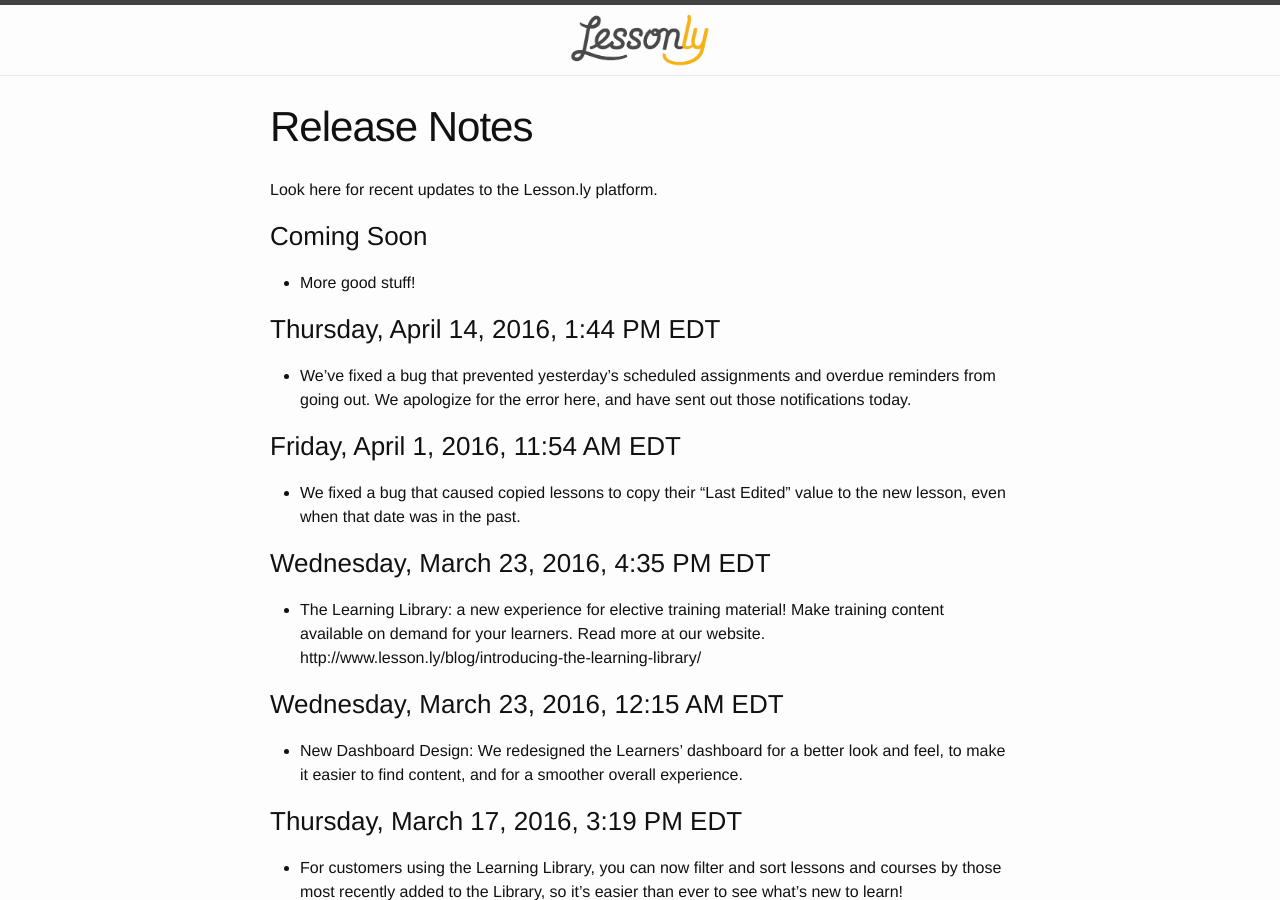
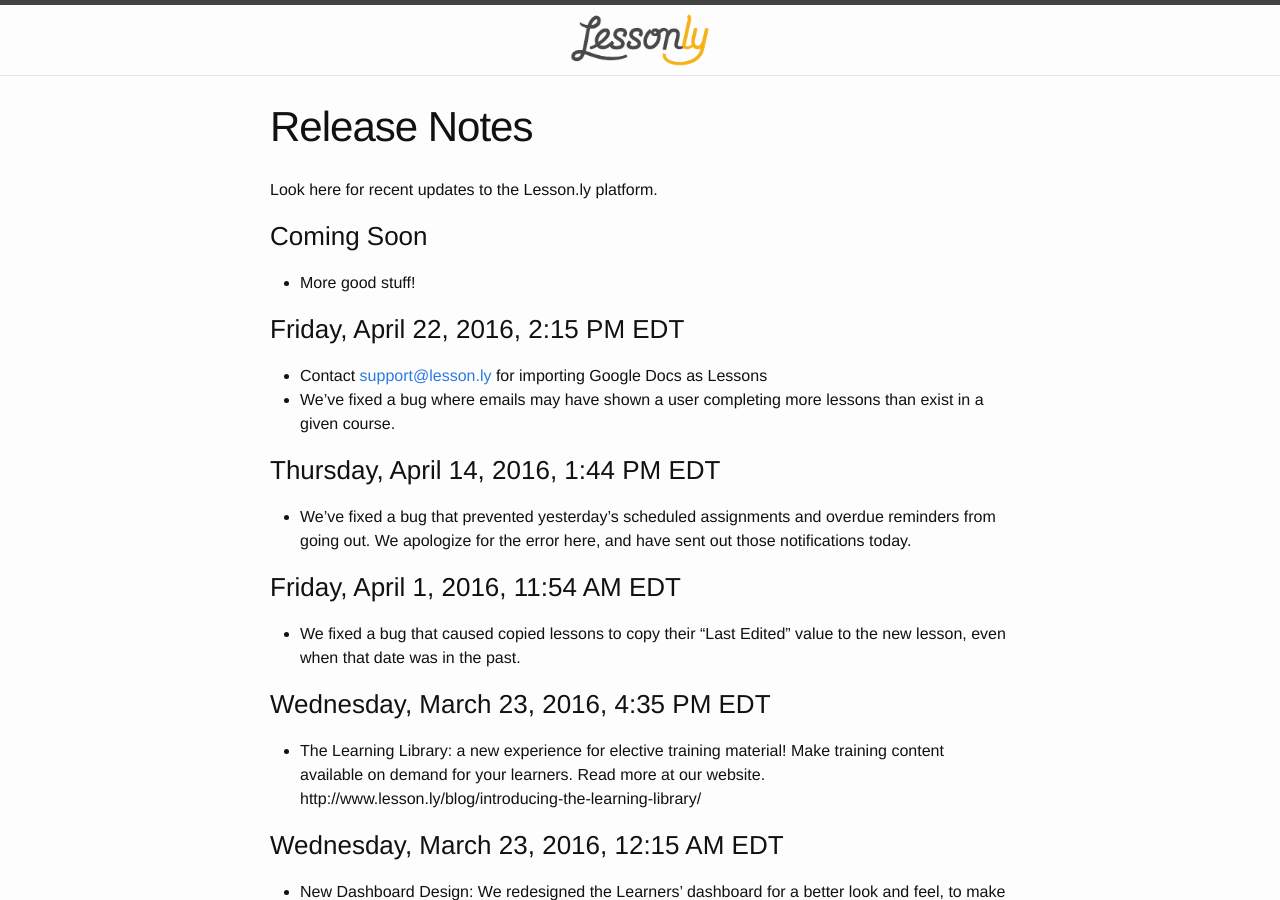
Before and after one commit to isabella232/lessonly.github.io, a Jekyll site: the page built from release-notes.md, in a window 1280 px wide and 900 px high. Built offline with Jekyll 4.4.1, drawn with Linux system fonts in a browser that asks for light colours.

Commit message:
Friday 22nd Release

```diff
--- a/release-notes.md
+++ b/release-notes.md
@@ -9,6 +9,11 @@
 ### Coming Soon
 
 - More good stuff!
+
+### Friday, April 22, 2016, 2:15 PM EDT
+
+- Contact <support@lesson.ly> for importing Google Docs as Lessons
+- We've fixed a bug where emails may have shown a user completing more lessons than exist in a given course.
 
 ### Thursday, April 14, 2016, 1:44 PM EDT
 
```
